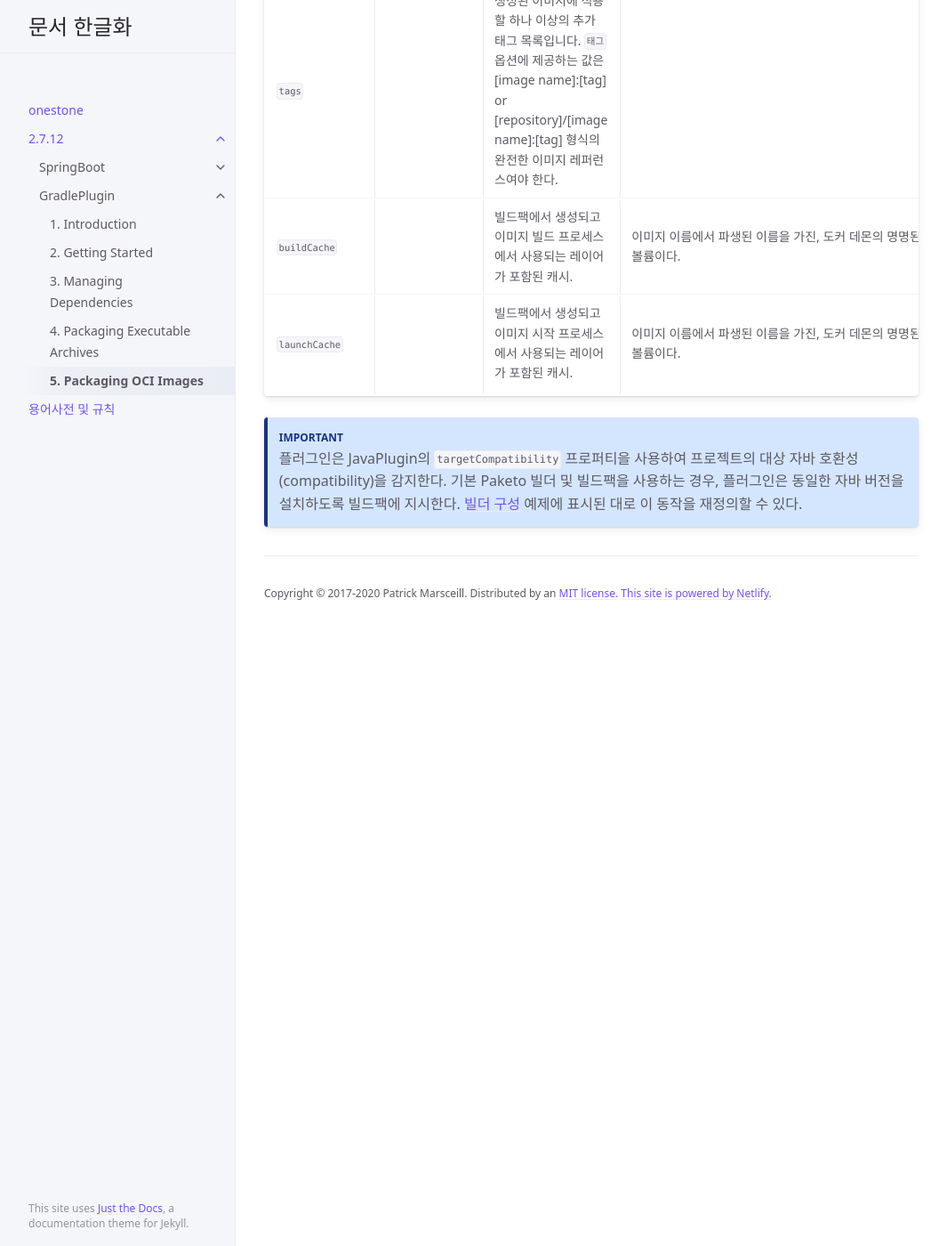
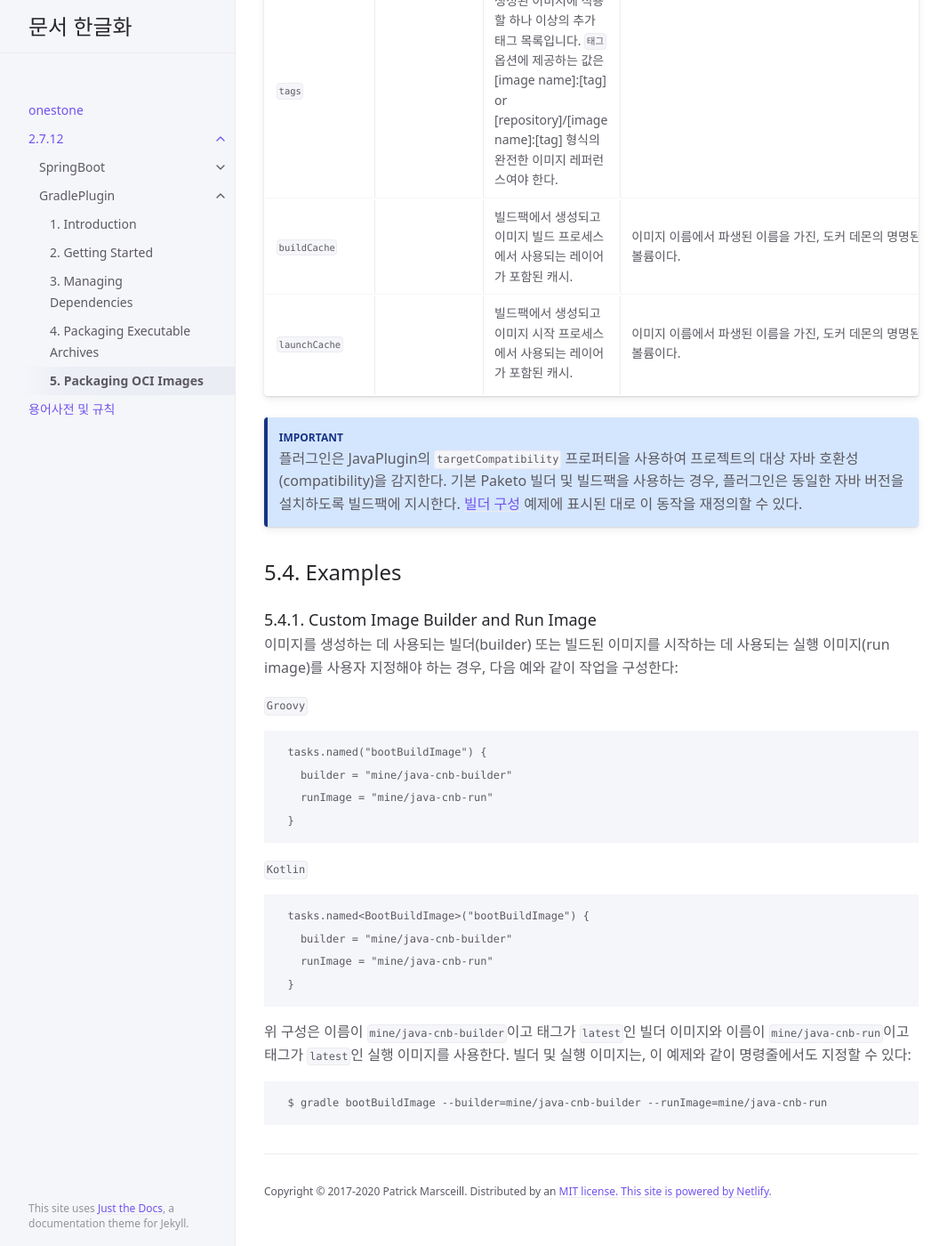
Before and after one commit to onestone9900/onestone9900.github.io, a Jekyll site: the page built from docs/2.7.12/gradle_plugin/5. packaging_OCI_Images.md, in a window 1280 px wide and 1400 px high, scrolled down 4461 px. Shown: the whole window at 89% size, without its empty margins (107-1172 px from the left). Built offline with Jekyll 4.4.1, drawn with Linux system fonts in a browser that asks for light colours.

Commit message:
docs: 5.4. Examples - 5.4.1

````diff
--- a/docs/2.7.12/gradle_plugin/5. packaging_OCI_Images.md
+++ b/docs/2.7.12/gradle_plugin/5. packaging_OCI_Images.md
@@ -81,3 +81,30 @@ nav_order: 5
 
 {: .important}
 >플러그인은 JavaPlugin의 `targetCompatibility` 프로퍼티을 사용하여 프로젝트의 대상 자바 호환성(compatibility)을 감지한다. 기본 Paketo 빌더 및 빌드팩을 사용하는 경우, 플러그인은 동일한 자바 버전을 설치하도록 빌드팩에 지시한다. [빌더 구성](https://docs.spring.io/spring-boot/docs/2.7.12/gradle-plugin/reference/htmlsingle/#build-image.examples.builder-configuration) 예제에 표시된 대로 이 동작을 재정의할 수 있다.
+
+## 5.4. Examples
+
+
+### 5.4.1. Custom Image Builder and Run Image
+이미지를 생성하는 데 사용되는 빌더(builder) 또는 빌드된 이미지를 시작하는 데 사용되는 실행 이미지(run image)를 사용자 지정해야 하는 경우, 다음 예와 같이 작업을 구성한다:
+
+`Groovy`
+```
+  tasks.named("bootBuildImage") {
+    builder = "mine/java-cnb-builder"
+    runImage = "mine/java-cnb-run"
+  }
+```
+`Kotlin`
+```
+  tasks.named<BootBuildImage>("bootBuildImage") {
+    builder = "mine/java-cnb-builder"
+    runImage = "mine/java-cnb-run"
+  }
+```
+
+위 구성은 이름이 `mine/java-cnb-builder`이고 태그가 `latest`인 빌더 이미지와 이름이 `mine/java-cnb-run`이고 태그가 `latest`인 실행 이미지를 사용한다. 빌더 및 실행 이미지는, 이 예제와 같이 명령줄에서도 지정할 수 있다:
+
+```
+  $ gradle bootBuildImage --builder=mine/java-cnb-builder --runImage=mine/java-cnb-run
+```
````
